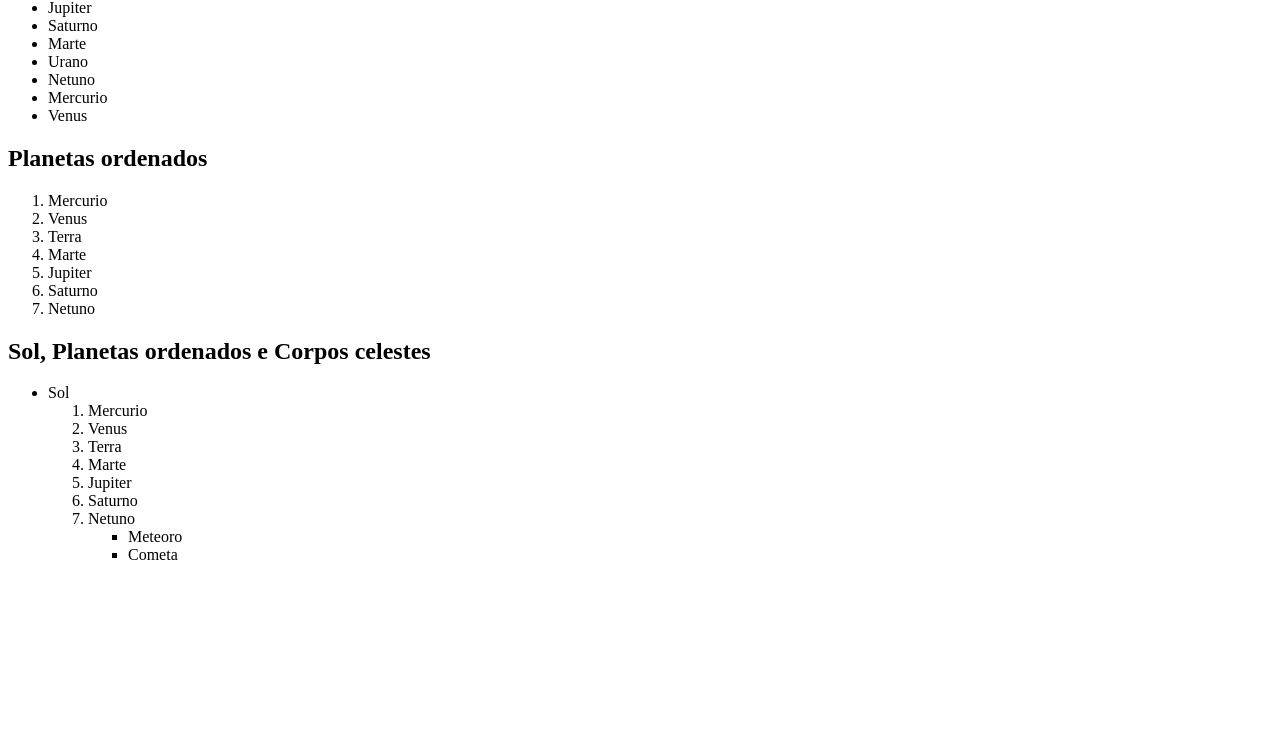
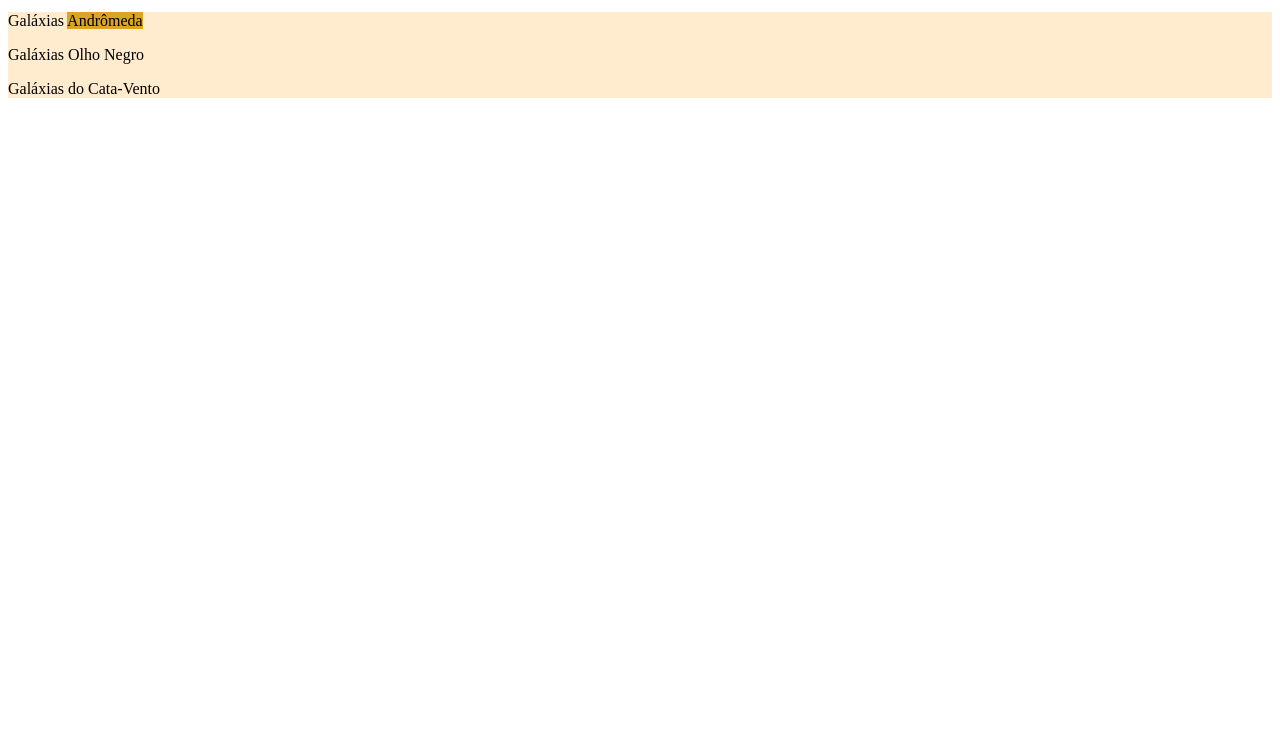
Before and after one commit to KMRTNS/onebitcode, a plain HTML site: page html/index.html in a window 1280 px wide. Shown: the part 68-800 px from the top of the page. Drawn offline with Linux system fonts and the light colour scheme.

Commit message:
HTML5
Organizando nosso código com Divs e Span

```diff
--- a/html/index.html
+++ b/html/index.html
@@ -1,52 +1,14 @@
 <!DOCTYPE html>
 <html lang="pt-br">
   <head>
-    <title>Título da Página</title>
+    <title>Divs e Span</title>
   </head>
   <body>
-
-    <h2>Planetas não ordenados</h2>
-
-    <ul>
-      <li>Jupiter</li>
-      <li>Saturno</li>
-      <li>Marte</li>
-      <li>Urano</li>
-      <li>Netuno</li>
-      <li>Mercurio</li>
-      <li>Venus</li>
-    </ul>
-
-    <h2>Planetas ordenados</h2>
-
-    <ol>
-      <li>Mercurio</li>
-      <li>Venus</li>
-      <li>Terra</li>
-      <li>Marte</li>
-      <li>Jupiter</li>
-      <li>Saturno</li>
-      <li>Netuno</li>
-    </ol>
-
-    <h2>Sol, Planetas ordenados e Corpos celestes</h2>
-
-    <ul>
-      <li>Sol</li>
-      <ol>
-        <li>Mercurio</li>
-        <li>Venus</li>
-        <li>Terra</li>
-        <li>Marte</li>
-        <li>Jupiter</li>
-        <li>Saturno</li>
-        <li>Netuno</li>
-        <ul>
-          <li>Meteoro</li>
-          <li>Cometa</li>
-        </ul>
-      </ol>
-    </ul>
-
+    <h1>Galáxias</h1>
+    <div style="background-color: blanchedalmond;">
+      <p>Galáxias <span style="background-color: goldenrod;">Andrômeda</span></p>
+      <p>Galáxias Olho Negro</p>
+      <p>Galáxias do Cata-Vento</p>
+    </div>
   </body>
 </html>
```
